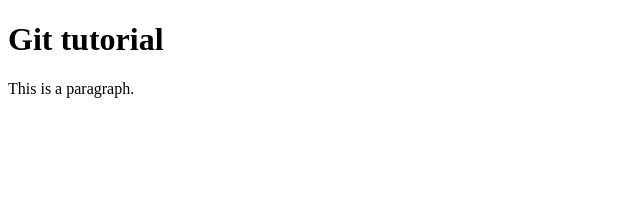
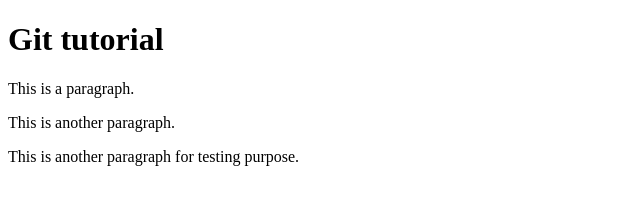
Before and after one commit to mdhiteshpatel/git-tutorial, a plain HTML site: page index.html in a window 1280 px wide. Shown: the whole page, without its empty margins (0-640 px from the left). Drawn offline with Linux system fonts and the light colour scheme.

Commit message:
Added new lines

```diff
--- a/index.html
+++ b/index.html
@@ -9,5 +9,7 @@
 <body>
 	<h1>Git tutorial</h1>
 	<p>This is a paragraph.</p>
+	<p>This is another paragraph.</p>
+	<p>This is another paragraph for testing purpose.</p>
 </body>
 </html>
```
